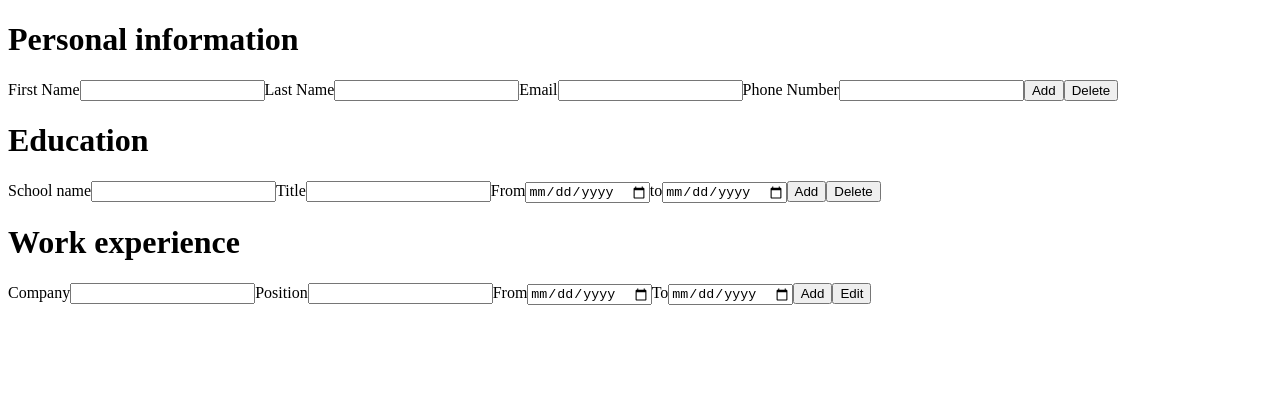
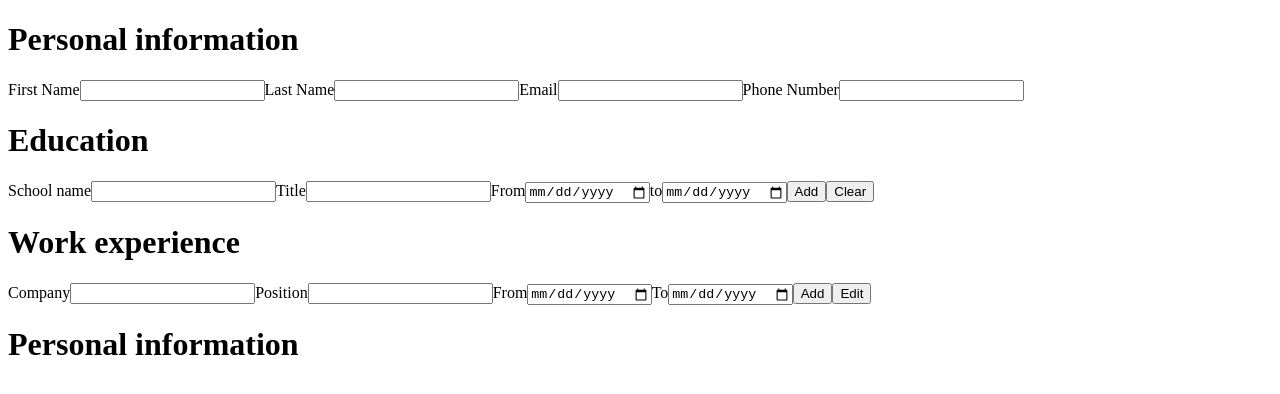
Before and after one commit to LuminationWa/CV-App, a React (Create React App) app in the folder cv-project/: page / in a window 1280 px wide. Shown: the top 394 px of the page. Built offline with nearby package versions, Linux system fonts and the light colour scheme.

Commit message:
GrlInfo section fully functional, Education WIP

```diff
--- a/cv-project/src/App.js
+++ b/cv-project/src/App.js
@@ -9,22 +9,50 @@ class App extends Component {
   constructor() {
     super();
     this.state = {
-      generalInfo: {
-        firstName: { text: "", id: uniqid() },
-        lastName: { text: "", id: uniqid() },
-        email: { text: "", id: uniqid() },
-        phone: { text: "", id: uniqid() },
+      firstName: { text: "" },
+      lastName: { text: "" },
+      email: { text: "" },
+      phone: { text: "" },
+      educationInfo: {
+        id: uniqid(),
+        schoolName: { text: "" },
+        title: { text: "" },
+        startDate: { text: "" },
+        endDate: { text: "" },
       },
+      educationArray: [],
     };
   }
 
   handleChange = (element, targetState) => {
     this.setState({
       [targetState]: {
-        text: element.target.value
-      }
+        text: element.target.value,
+      },
     });
     console.log(this.state);
+  };
+
+  handleChangeEducation = (element, targetState) => {
+    this.setState((prevState) => {
+      let educationInfo = Object.assign({}, prevState.educationInfo); // creating copy of state variable jasper
+      educationInfo[targetState] = element.target.value; // update the name property, assign a new value
+      return { educationInfo }; // return new object jasper object
+    });
+  };
+
+  onSubmit = (element) => {
+    element.preventDefault();
+    this.setState({
+      educationArray: this.state.tasks.concat(this.state.task),
+      educationInfo: {
+        id: uniqid(),
+        schoolName: { text: "" },
+        title: { text: "" },
+        startDate: { text: "" },
+        endDate: { text: "" },
+      },
+    });
   };
 
   render() {
@@ -32,9 +60,17 @@ class App extends Component {
       <div>
         <form>
           <GeneralInfo handleChange={this.handleChange.bind(this)} />
-          <EducationInfo handleChange={this.handleChange.bind(this)}/>
-          <ExperienceInfo handleChange={this.handleChange.bind(this)}/>
-          <Overview/>
+          <EducationInfo
+            handleChange={this.handleChangeEducation.bind(this)}
+            onSubmit={this.onSubmit.bind(this)}
+          />
+          <ExperienceInfo handleChange={this.handleChange.bind(this)} />
+          <Overview
+            firstName={this.state.firstName.text}
+            lastName={this.state.lastName.text}
+            email={this.state.email.text}
+            phone={this.state.phone.text}
+          />
         </form>
       </div>
     );
--- a/cv-project/src/Components/EducationInfo.js
+++ b/cv-project/src/Components/EducationInfo.js
@@ -1,28 +1,44 @@
-import React, { Component } from 'react'
+import React, { Component } from "react";
 
 class EducationInfo extends Component {
   constructor() {
-        super()
+    super();
   }
 
   render() {
-        return(
+    return (
       <div>
         <h1>Education</h1>
-                <form>
-                    <label htmlFor='school-name'>School name</label>
-                    <input type='text' id='school-name'></input>
-                    <label htmlFor='education-title'>Title</label>
-                    <input type='text' id='education-title'></input>
-                    <label htmlFor='start-date'>From</label>
-                    <input type='date' id='start-date'></input>
-                    <label htmlFor='First-name'>to</label>
-                    <input type='date' id='end-date'></input>
-                    <button type='submit'>Add</button>
-                    <button type=''>Delete</button>
+        <form onSubmit={(e) => this.props.onSubmit(e)}>
+          <label htmlFor="school-name">School name</label>
+          <input
+            type="text"
+            id="school-name"
+            onChange={(e) => this.props.handleChange(e, "schoolName")}
+          />
+          <label htmlFor="education-title">Title</label>
+          <input
+            type="text"
+            id="education-title"
+            onChange={(e) => this.props.handleChange(e, "title")}
+          />
+          <label htmlFor="start-date">From</label>
+          <input
+            type="date"
+            id="start-date"
+            onChange={(e) => this.props.handleChange(e, "startDate")}
+          />
+          <label htmlFor="First-name">to</label>
+          <input
+            type="date"
+            id="end-date"
+            onChange={(e) => this.props.handleChange(e, "endDate")}
+          />
+          <button type="submit">Add</button>
+          <button type="button">Clear</button>
         </form>
       </div>
-        )
+    );
   }
 }
 
--- a/cv-project/src/Components/GeneralInfo.js
+++ b/cv-project/src/Components/GeneralInfo.js
@@ -16,13 +16,13 @@ class GeneralInfo extends Component {
           <input
             type="text"
             id="first-name"
-            onChange={(e) => this.props.handleChange(e, "FirstName")}
+            onChange={(e) => this.props.handleChange(e, "firstName")}
           />
           <label htmlFor="last-name">Last Name</label>
           <input
             type="text"
             id="last-name"
-            onChange={(e) => this.props.handleChange(e, "LastName")}
+            onChange={(e) => this.props.handleChange(e, "lastName")}
           />
           <label htmlFor="email">Email</label>
           <input
@@ -34,10 +34,8 @@ class GeneralInfo extends Component {
           <input
             type="text"
             id="phone-number"
-            onChange={(e) => this.props.handleChange(e, "Phone")}
+            onChange={(e) => this.props.handleChange(e, "phone")}
           />
-          <button type="submit">Add</button>
-          <button type="">Delete</button>
         </form>
       </div>
     );
--- a/cv-project/src/Components/Overview.js
+++ b/cv-project/src/Components/Overview.js
@@ -1,11 +1,28 @@
-import React from "react";
+import React, { Component } from "react";
 
-const Overview = () => {
-  return (
-    <div>
+class Overview extends Component {
+  constructor() {
+    super();
+  }
 
-    </div>
-  );
-};
+  render() {
+    return (
+      <div>
+        <div id="personal-info">
+          <h1>Personal information</h1>
+          <h2>{this.props.firstName + " " + this.props.lastName}</h2>
+          <h2>{this.props.email}</h2>
+          <h2>{this.props.phone}</h2>
+        </div>
+        <div id="education">
+
+        </div>
+        <div id="work-experience">
+
+        </div>
+      </div>
+    );
+  }
+}
 
 export default Overview;
```
Lines whose indentation alone changed are shown as unchanged.
